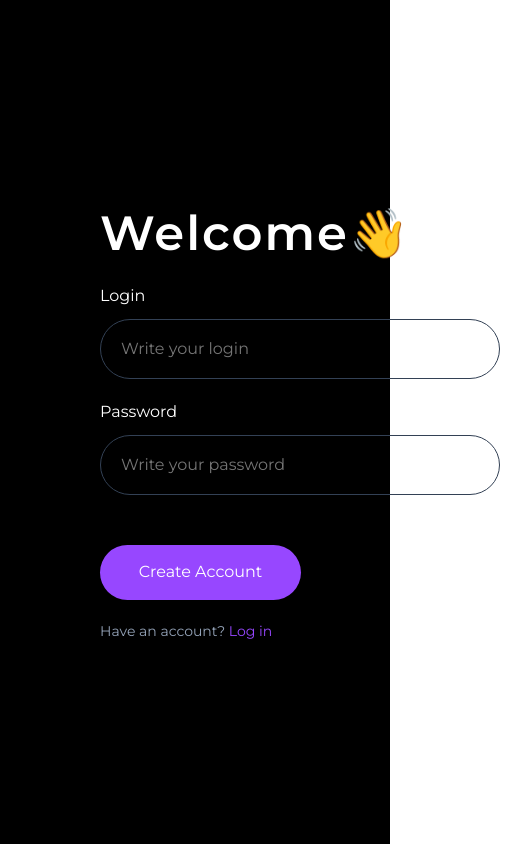
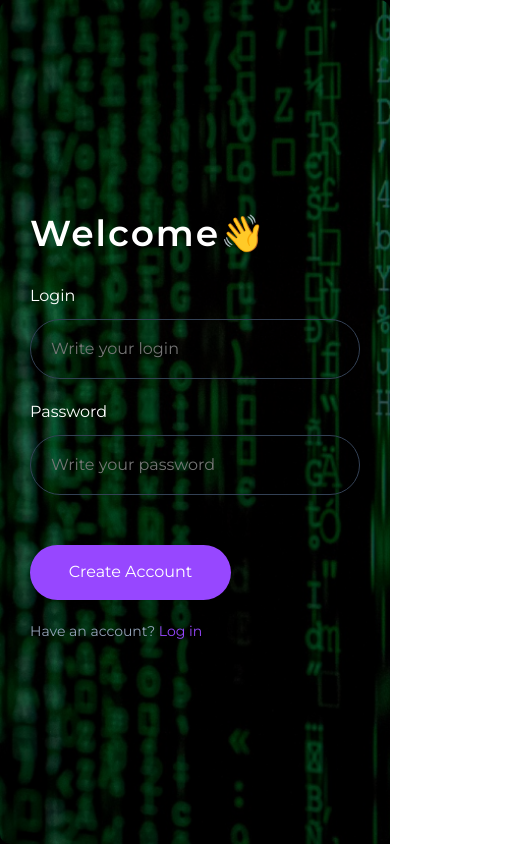
Before and after one commit to dizer2/password-save-client, a React (Create React App) app: page / in a window 390 px wide. Shown: the whole page, 519 px wide, since content can reach past the window. Built offline with nearby package versions, Linux system fonts and the light colour scheme.

Commit message:
add adaptation to form

```diff
--- a/src/components/Form/style/Form.css
+++ b/src/components/Form/style/Form.css
@@ -112,4 +112,57 @@
         .form__menu-buttons .form__login span {
           color: #9747FF; }
 
+@media screen and (max-width: 1200px) {
+  .form {
+    padding: 40px 60px; } }
+@media screen and (max-width: 1100px) {
+  .form {
+    padding: 30px 40px; }
+    .form__wallpaper {
+      width: 40%;
+      height: 80%; }
+    .form__menu {
+      padding-right: 0%; } }
+@media screen and (max-width: 850px) {
+  .form {
+    padding: 30px 40px; }
+    .form__wallpaper {
+      width: 40%;
+      height: 80%; }
+    .form__menu {
+      padding-right: 0%; } }
+@media screen and (max-width: 850px) {
+  .form {
+    padding: 0px 0px;
+    justify-content: center;
+    align-items: center;
+    display: flex;
+    flex-direction: column; }
+    .form__wallpaper {
+      width: 80%;
+      height: 80%;
+      position: absolute;
+      z-index: 0;
+      opacity: 0.5; }
+    .form__menu {
+      padding-right: 0%;
+      z-index: 1; } }
+@media screen and (max-width: 600px) {
+  .form__wallpaper {
+    width: 100%;
+    height: 100%; }
+  .form__menu-title {
+    font-family: 'Montserrat', sans-serif;
+    font-style: normal;
+    font-weight: 600;
+    font-size: 36px;
+    line-height: 60px;
+    letter-spacing: 2px;
+    color: 0;
+    margin-top: 0px;
+    color: #fff;
+    text-align: center; }
+  .form__menu-box .form__input {
+    width: 330px; } }
+
 /*# sourceMappingURL=Form.css.map */
```
Also changed, not shown: src/components/Form/style/Form.scss (+76 -0 lines), 1 other file (tests, documents, lock files or other folders).
